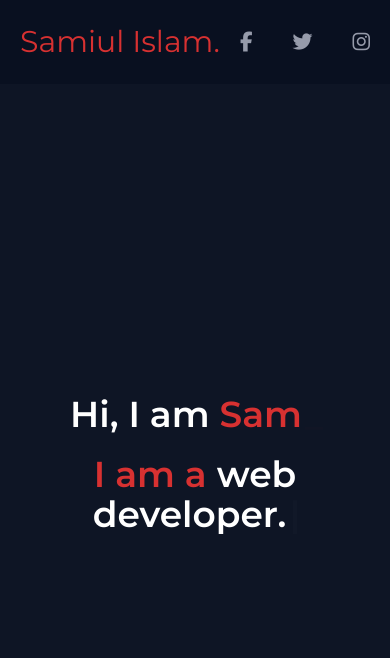
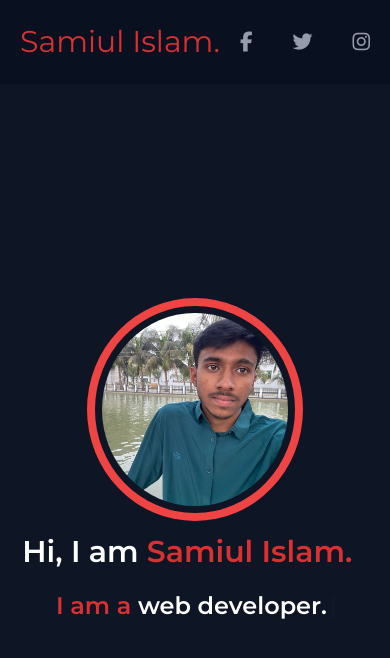
Before and after one commit to SamiulIslam007/samiul, a React (Vite) app: page / in a window 390 px wide. Shown: the top 658 px of the page. Built offline with nearby package versions, Linux system fonts and the light colour scheme.

Commit message:
image added of me

```diff
--- a/src/components/Header.jsx
+++ b/src/components/Header.jsx
@@ -1,4 +1,5 @@
 import Navbar from "./Navbar";
+import samiulImg from "./samiul.jpeg";
 import { Typewriter } from "react-simple-typewriter";
 function Header() {
   return (
@@ -6,11 +7,18 @@ function Header() {
       <Navbar />
       <div className=" bg-bgPrimary h-[90vh] flex items-center justify-start">
         <div className="container mx-auto  text-center ">
-          <h1 className="text-[#ffffff] text-4xl font-semibold">
+          <div className="w-[200px] h-[200px] mx-auto ">
+            <img
+              src={samiulImg}
+              alt="samiul"
+              className=" rounded-[50%] bg-center border-[#0e1525] border-[7px] outline-8 outline outline-red-500"
+            />
+          </div>
+          <h1 className="text-[#ffffff] mt-7 text-3xl md:text-4xl font-semibold">
             Hi, I am{" "}
             <span className="text-[#d73131]">
               <Typewriter
-                words={["Samiul Islam."]}
+                words={["Samiul Islam.", "Joy."]}
                 loop={false}
                 cursor
                 cursorStyle="_"
@@ -20,11 +28,15 @@ function Header() {
               />
             </span>
           </h1>
-          <p className="text-[#d73131] mt-5 text-4xl font-semibold">
+          <p className="text-[#d73131] mt-5 text-2xl md:text-4xl font-semibold">
             I am a{" "}
             <span className="text-white">
               <Typewriter
-                words={["front end developer.", "web developer."]}
+                words={[
+                  "front end developer.",
+                  "web developer.",
+                  "programmer.",
+                ]}
                 loop={false}
                 cursor
                 typeSpeed={80}
```
Also changed, not shown: src/components/samiul.jpeg (added).
